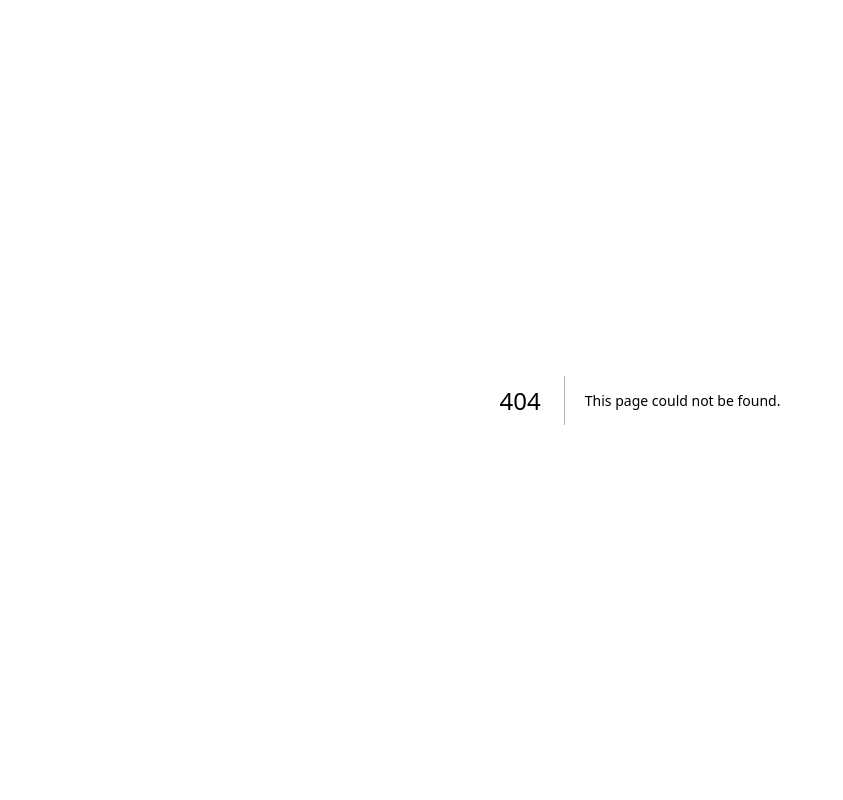
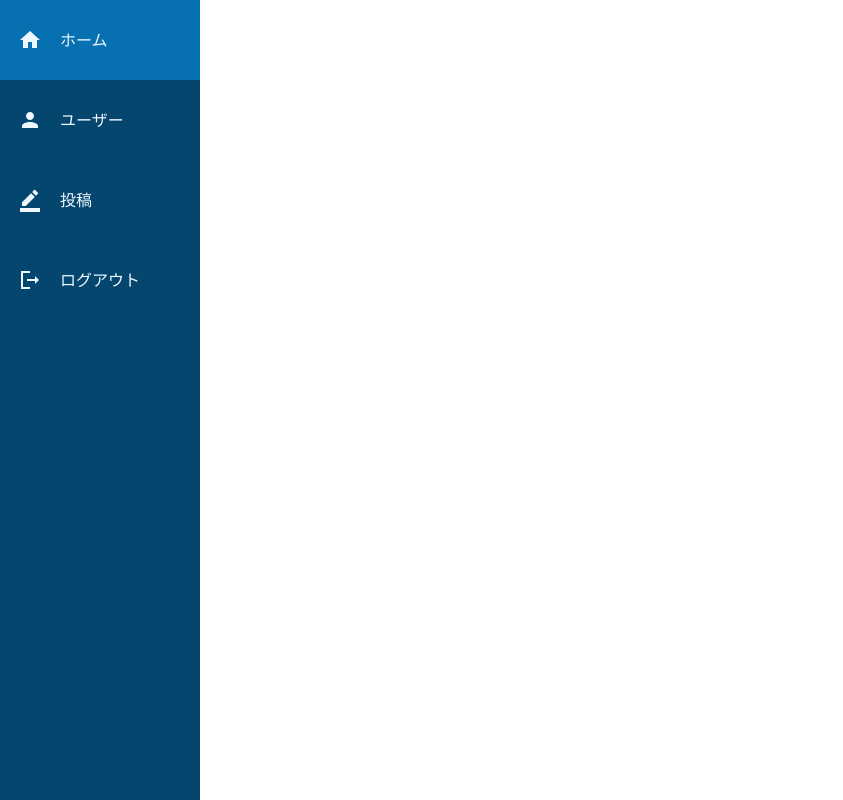
Before and after one commit to RyusukeYashiro/MusicPost, a Next.js app in the folder musicpost/: page /homePost in a window 1280 px wide. Before the commit this address had no page. Shown: the whole page, without its empty margins (0-843 px from the left). Built offline with nearby package versions, Linux system fonts and the light colour scheme.

Commit message:
feat , style : モーダル処理を追加、cssを調整 , sidebarを設置

```diff
--- a/musicpost/package.json
+++ b/musicpost/package.json
@@ -10,12 +10,17 @@
     "prettier": "prettier --write ."
   },
   "dependencies": {
+    "@emotion/react": "^11.13.3",
+    "@emotion/styled": "^11.13.0",
+    "@mui/icons-material": "^6.1.1",
+    "@mui/material": "^6.1.1",
     "axios": "^1.7.7",
     "bcrypt": "^5.1.1",
     "mysql2": "^3.11.3",
     "next": "14.2.11",
     "react": "^18",
     "react-dom": "^18",
+    "react-modal": "^3.16.1",
     "zod": "^3.23.8"
   },
   "devDependencies": {
@@ -23,6 +28,7 @@
     "@types/node": "^20",
     "@types/react": "^18",
     "@types/react-dom": "^18",
+    "@types/react-modal": "^3.16.3",
     "autoprefixer": "^10.4.20",
     "eslint": "^8",
     "eslint-config-next": "14.2.11",
--- /dev/null
+++ b/musicpost/src/app/createPost/page.tsx
@@ -0,0 +1,12 @@
+import PostModal from "@/components/Postmodal";
+
+
+const  createpost = () => {
+  return (
+    <div className='modalCover'>
+        <PostModal/>
+    </div>
+    );
+}
+
+export default createpost;
--- /dev/null
+++ b/musicpost/src/app/homePost/page.tsx
@@ -0,0 +1,12 @@
+import React from 'react'
+import Sidebar from '@/components/Sidebar';
+
+const SidebarPage = () => {
+  return (
+    <div className='App'>
+        <Sidebar/>
+    </div>
+  )
+}
+
+export default SidebarPage;
--- a/musicpost/src/components/LoginForm.tsx
+++ b/musicpost/src/components/LoginForm.tsx
@@ -47,7 +47,7 @@ const LoginForm = () => {
         }
       } else {
         console.log("success!");
-        router.push('/home');
+        router.push('/homePost');
       }
 
     } catch (err : unknown) {
--- /dev/null
+++ b/musicpost/src/components/Postmodal.tsx
@@ -0,0 +1,61 @@
+'use client'
+
+import { useRouter } from 'next/navigation';
+import React, { useEffect } from 'react';
+import Modal from 'react-modal';
+import '../styles/Postmodal.css'
+
+const PostModal: React.FC = () => {
+
+    const router = useRouter();
+
+    const handleClose = () => {
+        router.back();
+    }
+
+  return (
+    <Modal
+        isOpen={true}
+        onRequestClose={handleClose}
+        contentLabel="Create Post Modal"
+    //   shouldCloseOnOverlayClick={false}
+        style={{
+            overlay: {
+                position: "fixed",
+                top: 0,
+                left: 0,
+                backgroundColor: "rgb(191 188 188 / 75%)",
+            },
+            content: {
+                borderRadius : 20,
+                overflowY: 'auto',
+                padding : 20,
+                display : 'flex',
+                flexDirection : 'column',
+                alignItems : 'center'
+                // maxHeight: '190vh',
+            },
+        }}
+    >
+        <div className="title-search-wrapper">
+            <form action="#" className="search-form">
+                <label>
+                    <input type="text" placeholder="曲を検索"/>
+                </label>
+                <button type="submit" aria-label="検索"></button>
+            </form>
+        </div>
+        <form className="post-form">
+            <div className="post-comment">
+                <textarea id="comment" placeholder="おすすめ、コメントを曲と共に投稿しよう！" className="comment-text"></textarea>
+            </div>
+            <div className='footer'>
+                <button type="button" className="post-sub">投稿する</button>
+                <button type="button" className="post-close" onClick={handleClose}>キャンセル</button>
+            </div>
+        </form>
+    </Modal>
+  );
+};
+
+export default PostModal;
--- /dev/null
+++ b/musicpost/src/components/Sidebar.tsx
@@ -0,0 +1,36 @@
+'use client'
+
+import React from 'react'
+import SidebarData from './SidebarData'
+import Link from 'next/link';
+import '../styles/Sidebar.css'
+
+interface SidebarItem {
+    title: string;
+    icon: React.ReactElement;
+    link: string;
+}
+
+const Sidebar = () => {
+  // SidebarData を関数として呼び出し、結果を配列として使用
+    const sidebarItems = SidebarData();
+
+    return (
+    <div className='Sidebar'>
+        <ul className='SidebarList'>
+            {sidebarItems.map((value: SidebarItem, index: number) => (
+                <li key={index} className='row'>
+                    <Link href={value.link}>
+                        <div className='sidebarItem'>
+                            <div id='icon'>{value.icon}</div>
+                            <div id='title'>{value.title}</div>
+                        </div>
+                    </Link>
+                </li>
+            ))}
+        </ul>
+    </div>
+  )
+}
+
+export default Sidebar
--- /dev/null
+++ b/musicpost/src/components/SidebarData.tsx
@@ -0,0 +1,37 @@
+import React from 'react';
+import HomeIcon from '@mui/icons-material/Home';
+import PersonIcon from '@mui/icons-material/Person';
+import BorderColorSharpIcon from '@mui/icons-material/BorderColorSharp';
+import LogoutSharpIcon from '@mui/icons-material/LogoutSharp';
+
+
+interface SidebarItem {
+    title: string;
+    icon: React.ReactElement;
+    link: string;
+}
+
+const SidebarData: () => SidebarItem[] = () => [
+    {
+        title: 'ホーム',
+        icon: <HomeIcon />,
+        link: '/homePost'
+    },
+    {
+        title: 'ユーザー',
+        icon: <PersonIcon />,
+        link: '/userSet'
+    },
+    {
+        title: '投稿',
+        icon: <BorderColorSharpIcon />,
+        link: '/createPost'
+    },
+    {
+        title : 'ログアウト',
+        icon : <LogoutSharpIcon/>,
+        link : '/signout'
+    },
+];
+
+export default SidebarData;
--- a/musicpost/src/components/SignUpForm.tsx
+++ b/musicpost/src/components/SignUpForm.tsx
@@ -64,7 +64,7 @@ const signUpForm = () => {
                 }
             } else {
                 console.log("sucuess! register!");
-                router.push('/home');
+                router.push('/homePost');
             }
 
         } catch (error : unknown) {
@@ -73,7 +73,7 @@ const signUpForm = () => {
                 setFieldError({message : error.message});
             } else {
                 console.error('unknown error' , error);
-                router.push('/home');
+                router.push('/homePost');
             }
         }
     }
--- /dev/null
+++ b/musicpost/src/styles/Sidebar.css
@@ -0,0 +1,56 @@
+.App {
+    width: 100%;
+    height: 100vh;
+    display: flex; /* Appコンテナをflexboxにする */
+}
+
+.Sidebar {
+    height: 100%;
+    width: 200px;
+    background-color: rgb(4, 70, 110);
+}
+
+.SidebarList {
+    height: auto;
+    padding: 0;
+    width: 100%;
+    list-style-type: none; /* リストのデフォルトスタイルを削除 */
+    margin: 0; /* デフォルトマージンを削除 */
+}
+
+.SidebarList .row {
+    width: 100%;
+    height: 80px;
+    color: aliceblue;
+    display: flex; /* Flexboxを使用 */
+    align-items: center; /* 垂直方向の中央揃え */
+}
+
+.SidebarList .row a {
+    width: 100%;
+    height: 100%;
+    display: flex;
+    align-items: center;
+}
+
+.sidebarItem {
+    display: flex;
+    align-items: center; /* 垂直方向の中央揃え */
+    width: 100%;
+}
+
+.sidebarItem #icon {
+    flex: 30%;
+    display: flex;
+    justify-content: center;
+    align-items: center;
+}
+
+.sidebarItem #title {
+    flex: 70%;
+}
+
+.SidebarList .row:hover {
+    cursor: pointer;
+    background-color: rgb(7, 112, 177);
+}
```
Also changed, not shown: musicpost/src/components/SideabarIcon.tsx (added, +11 -0 lines), musicpost/src/styles/Postmodal.css (added, +120 -0 lines), 1 other file (tests, documents, lock files or other folders).
